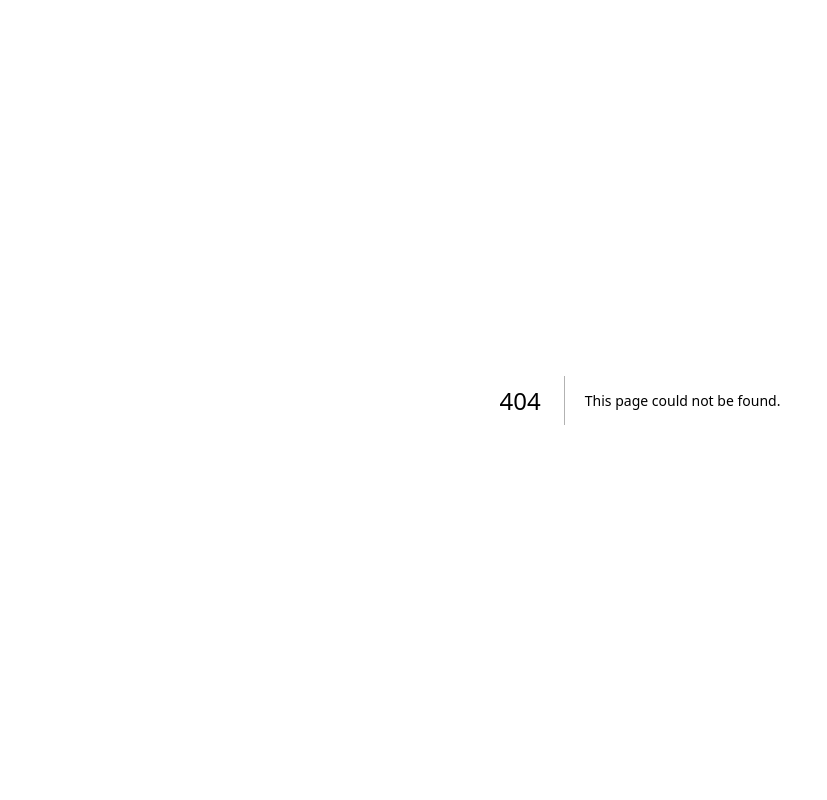
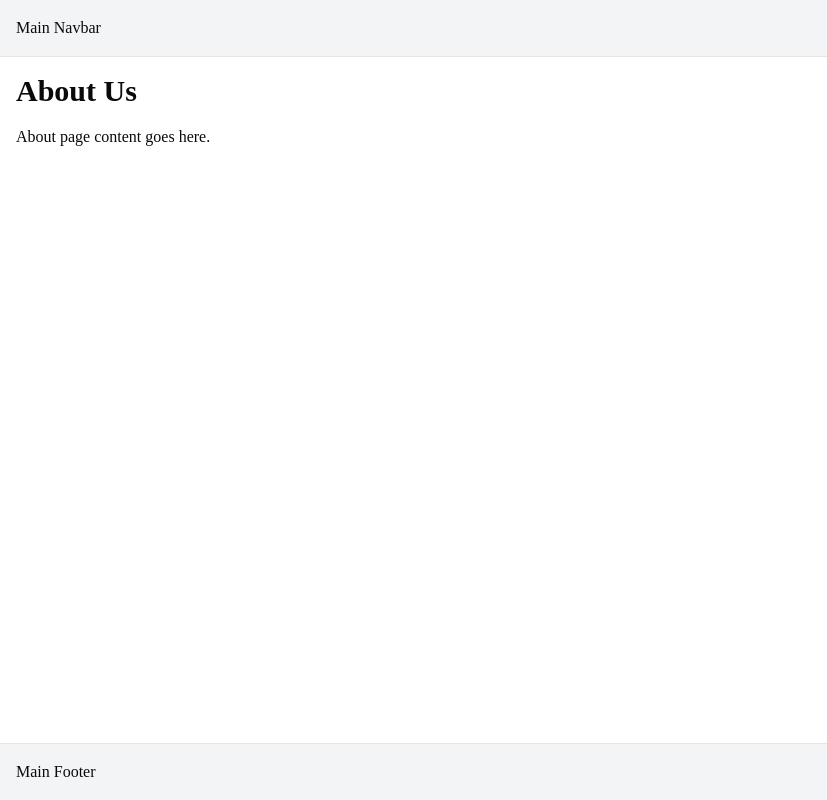
Before and after one commit to Mamang007/learning-management-system, a Next.js app in the folder apps/frontend/: page /about in a window 1280 px wide. Before the commit this address had no page. Shown: the whole page, without its empty margins (0-827 px from the left). Built offline with nearby package versions, Linux system fonts and the light colour scheme.

Commit message:
feat: implement frontend layout and providers
Fixes #3

```diff
--- a/apps/frontend/package.json
+++ b/apps/frontend/package.json
@@ -9,16 +9,20 @@
     "lint": "eslint"
   },
   "dependencies": {
+    "@tanstack/react-query": "^5.96.2",
+    "@tanstack/react-query-devtools": "^5.96.2",
     "class-variance-authority": "^0.7.1",
     "clsx": "^2.1.1",
     "lucide-react": "^1.7.0",
     "next": "16.2.2",
+    "next-auth": "^5.0.0-beta.30",
     "radix-ui": "^1.4.3",
     "react": "19.2.4",
     "react-dom": "19.2.4",
     "shadcn": "^4.1.2",
     "tailwind-merge": "^3.5.0",
-    "tw-animate-css": "^1.4.0"
+    "tw-animate-css": "^1.4.0",
+    "zustand": "^5.0.12"
   },
   "devDependencies": {
     "@tailwindcss/postcss": "^4",
--- /dev/null
+++ b/apps/frontend/src/app/(auth)/layout.tsx
@@ -0,0 +1,11 @@
+import React from "react";
+
+export default function AuthLayout({ children }: { children: React.ReactNode }) {
+  return (
+    <div className="flex items-center justify-center min-h-screen bg-gray-50">
+      <div className="w-full max-w-md p-8 bg-white rounded shadow-md">
+        {children}
+      </div>
+    </div>
+  );
+}
--- /dev/null
+++ b/apps/frontend/src/app/(auth)/login/page.tsx
@@ -0,0 +1,8 @@
+export default function LoginPage() {
+  return (
+    <div>
+      <h1 className="text-2xl font-bold mb-4">Login</h1>
+      <p>Login form goes here.</p>
+    </div>
+  );
+}
--- /dev/null
+++ b/apps/frontend/src/app/(auth)/register/page.tsx
@@ -0,0 +1,8 @@
+export default function RegisterPage() {
+  return (
+    <div>
+      <h1 className="text-2xl font-bold mb-4">Register</h1>
+      <p>Registration form goes here.</p>
+    </div>
+  );
+}
--- /dev/null
+++ b/apps/frontend/src/app/(main)/about/page.tsx
@@ -0,0 +1,8 @@
+export default function AboutPage() {
+  return (
+    <div>
+      <h1 className="text-3xl font-bold">About Us</h1>
+      <p className="mt-4">About page content goes here.</p>
+    </div>
+  );
+}
--- /dev/null
+++ b/apps/frontend/src/app/(main)/contact/page.tsx
@@ -0,0 +1,8 @@
+export default function ContactPage() {
+  return (
+    <div>
+      <h1 className="text-3xl font-bold">Contact Us</h1>
+      <p className="mt-4">Contact page content goes here.</p>
+    </div>
+  );
+}
--- /dev/null
+++ b/apps/frontend/src/app/(main)/layout.tsx
@@ -0,0 +1,11 @@
+import React from "react";
+
+export default function MainLayout({ children }: { children: React.ReactNode }) {
+  return (
+    <div className="flex flex-col min-h-screen">
+      <nav className="p-4 bg-gray-100 border-b">Main Navbar</nav>
+      <main className="flex-grow p-4">{children}</main>
+      <footer className="p-4 bg-gray-100 border-t">Main Footer</footer>
+    </div>
+  );
+}
--- a/apps/frontend/src/app/layout.tsx
+++ b/apps/frontend/src/app/layout.tsx
@@ -1,6 +1,7 @@
 import type { Metadata } from "next";
 import { Geist, Geist_Mono } from "next/font/google";
 import "./globals.css";
+import { Providers } from "@/components/providers";
 
 const geistSans = Geist({
   variable: "--font-geist-sans",
@@ -27,7 +28,9 @@ export default function RootLayout({
       lang="en"
       className={`${geistSans.variable} ${geistMono.variable} h-full antialiased`}
     >
-      <body className="min-h-full flex flex-col">{children}</body>
+      <body className="min-h-full flex flex-col">
+        <Providers>{children}</Providers>
+      </body>
     </html>
   );
 }
--- /dev/null
+++ b/apps/frontend/src/components/providers.tsx
@@ -0,0 +1,17 @@
+'use client';
+
+import { QueryClient, QueryClientProvider } from '@tanstack/react-query';
+import { SessionProvider } from 'next-auth/react';
+import { useState } from 'react';
+
+export function Providers({ children }: { children: React.ReactNode }) {
+  const [queryClient] = useState(() => new QueryClient());
+
+  return (
+    <SessionProvider>
+      <QueryClientProvider client={queryClient}>
+        {children}
+      </QueryClientProvider>
+    </SessionProvider>
+  );
+}
--- /dev/null
+++ b/apps/frontend/src/store/useUIStore.ts
@@ -0,0 +1,11 @@
+import { create } from 'zustand';
+
+interface UIState {
+  isSidebarOpen: boolean;
+  toggleSidebar: () => void;
+}
+
+export const useUIStore = create<UIState>((set) => ({
+  isSidebarOpen: false,
+  toggleSidebar: () => set((state) => ({ isSidebarOpen: !state.isSidebarOpen })),
+}));
```
Also changed, not shown: apps/frontend/src/app/(main)/page.tsx (renamed from apps/frontend/src/app/page.tsx), 1 other file (tests, documents, lock files or other folders).
